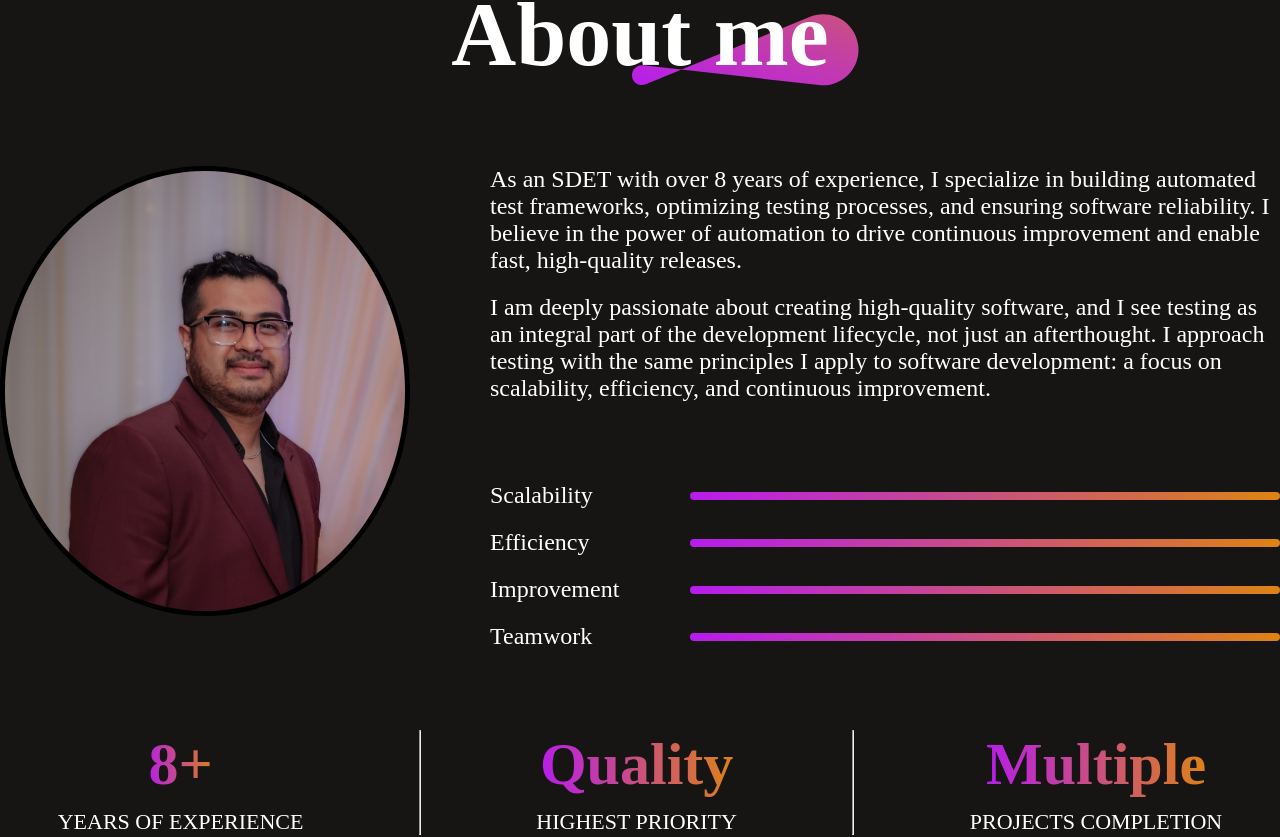
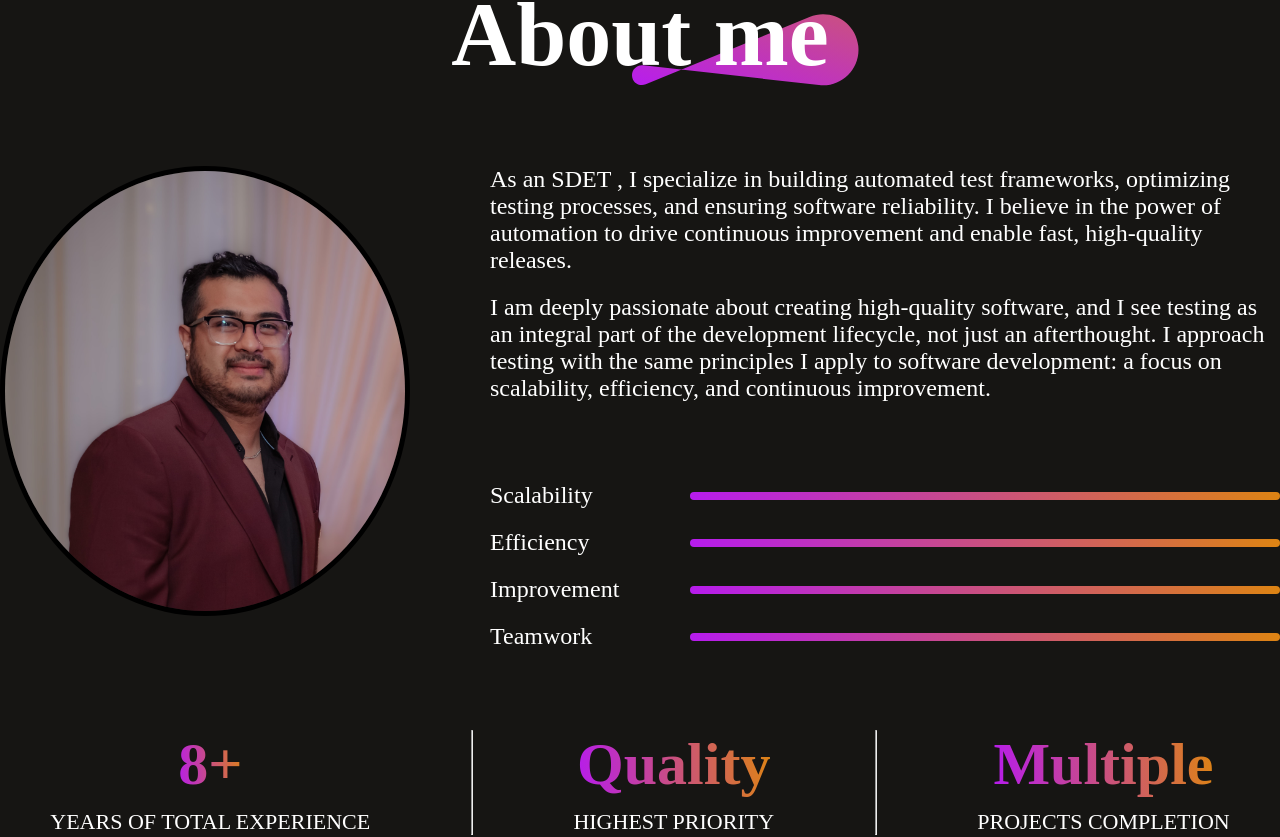
Before and after one commit to neoXm12/neo-portfolio, a React (Vite) app: page / in a window 1280 px wide. Shown: the part 1305-2142 px from the top of the page. Built offline with nearby package versions, Linux system fonts and the light colour scheme.

Commit message:
Update About.jsx

```diff
--- a/src/Components/About/About.jsx
+++ b/src/Components/About/About.jsx
@@ -16,7 +16,7 @@ const About = () => {
         <div className="about-right">
           <div className="about-para">
             <p>
-              As an SDET with over 8 years of experience, I specialize in
+              As an SDET , I specialize in
               building automated test frameworks, optimizing testing processes,
               and ensuring software reliability. I believe in the power of
               automation to drive continuous improvement and enable fast,
@@ -53,7 +53,7 @@ const About = () => {
       <div className="about-achievements">
         <div className="about-achievement">
           <h1>8+</h1>
-          <p>YEARS OF EXPERIENCE</p>
+          <p>YEARS OF TOTAL EXPERIENCE</p>
         </div>
         <hr />
         <div className="about-achievement">
```
